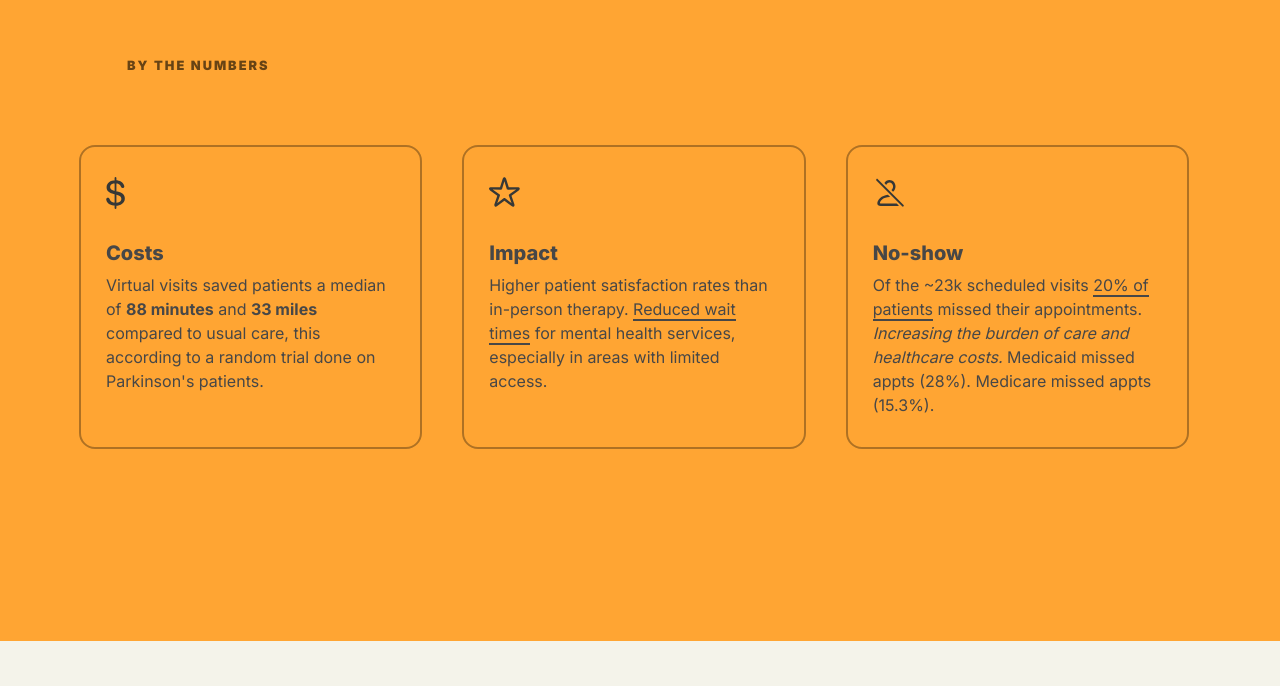
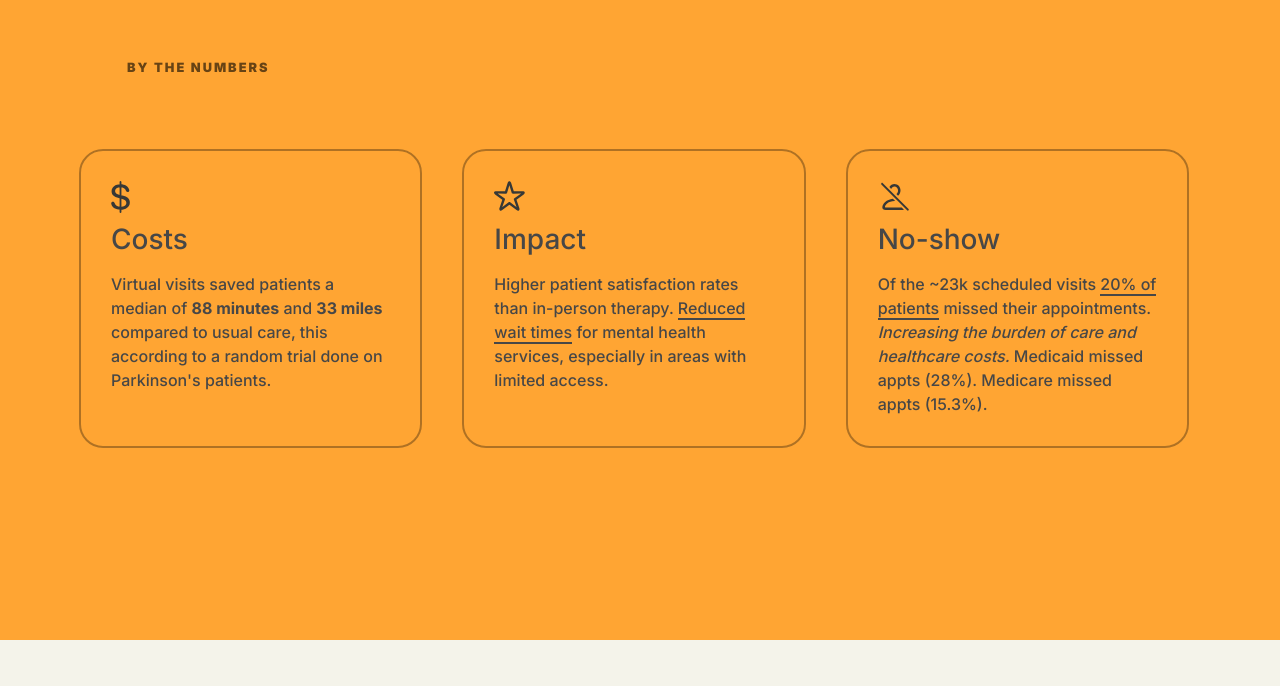
Before and after one commit to ZenSpaceApp/zenspace-website, a Next.js app: page / in a window 1280 px wide. Shown: the part 1014-1700 px from the top of the page. Built offline with nearby package versions, Linux system fonts and the light colour scheme.

Commit message:
Changed styling on stats section.

```diff
--- a/app/page.tsx
+++ b/app/page.tsx
@@ -483,7 +483,7 @@ function Benefits() {
 const Stats = () => {
   return <section id="stats">
     <div className='container'>
-    <h4 className="sub-heading pl-3 ml-10 mb-4 p-lg-5">By the numbers</h4>
+      <div className="sub-heading pl-3 ml-10 mb-4 p-lg-5">By the numbers</div>
       <div className='grid-container'>
         <div className="grid-item">
           <Image
@@ -491,9 +491,9 @@ const Stats = () => {
             src={CostsIcon}
             height={32}
             width={0}
-            style={{marginBottom: "2rem"}}
+            style={{marginBottom: "rem"}}
           />
-          <h5>Costs</h5>
+          <h3>Costs</h3>
           <div className="">
             <span className="">Virtual visits saved patients</span> a median of <b>88 minutes</b> and <b>33 miles</b> compared to usual care, this according to a random trial
             done on Parkinson&apos;s patients.
@@ -505,9 +505,9 @@ const Stats = () => {
             src={ImpactIcon}
             height={32}
             width={0}
-            style={{marginBottom: "2rem"}}
+            style={{marginBottom: "rem"}}
           />
-          <h5>Impact</h5>
+          <h3>Impact</h3>
           <div>
             Higher patient satisfaction rates than in-person therapy. <span className="underline">Reduced wait times</span> for mental
             health services, especially in areas with limited access.</div>
@@ -518,9 +518,9 @@ const Stats = () => {
             src={NoShowIcon}
             height={32}
             width={0}
-            style={{marginBottom: "2rem"}}
+            style={{marginBottom: "rem"}}
           />
-          <h5>No-show</h5>
+          <h3>No-show</h3>
           <div className="">
             Of the ~23k scheduled visits <span className="underline">20% of patients</span> missed their appointments.
             <em> Increasing the burden of care and healthcare costs.</em> Medicaid missed appts (28%). Medicare missed appts (15.3%).
--- a/styles/root.scss
+++ b/styles/root.scss
@@ -12,7 +12,8 @@
   --bg--body--light: #f1f1f1;
   --bg--pills: #EEEDE4;
 
-  --bg--alt--1: #E3DCCC;
+  // --bg--alt--1: #E3DCCC;
+  --bg--alt--1: #eeeee5;
   --bg--alt--2: #373836;
 
   --color--grey1: #474747;
--- a/styles/styles.scss
+++ b/styles/styles.scss
@@ -521,7 +521,12 @@ section.route-section {
       width: 90%;
       max-width: inherit;
       border: 2px solid var(--color--grey1);
-      border-radius: 12px;
+      border-radius: 8px;
+
+      @media screen and #{$mq-large} {
+        border-radius: 24px;
+      }
+
     }
 
     .pills {
@@ -588,11 +593,12 @@ section.route-section {
       margin: auto 5%;
       grid-template-columns: 1fr;
       gap: 40px;
-      border: 1px solid #00000010;
+      // border: 1px solid #00000010;
       padding: 2rem;
       padding-bottom: 4rem;
-      border-radius: 16px;
-      box-shadow: 4px 8px 8px  #00000008;
+      border-radius: 24px;
+      // box-shadow: 4px 8px 8px  #00000008;
+      background: #eeeee5;
 
       @media screen and #{$mq-large} {
         grid-template-columns: 1fr 2fr;
@@ -649,8 +655,11 @@ section.route-section {
   padding-bottom: 12rem;
   background: #ffa533;
 
-  h4 {
+  h3 {
     font-family: Inter;
+    margin-top: 10px;
+    margin-bottom: 1rem;
+    font-weight: 500;
   }
 
   .grid-container {
@@ -664,9 +673,10 @@ section.route-section {
     }
 
     .grid-item {
-      border-radius: 16px;
+      border-radius: 24px;
       border: 2px solid #00000050;
-      padding: 30px 25px;
+      padding: 30px 30px;
+      font-weight: 500;
     }
   }
 }
```
